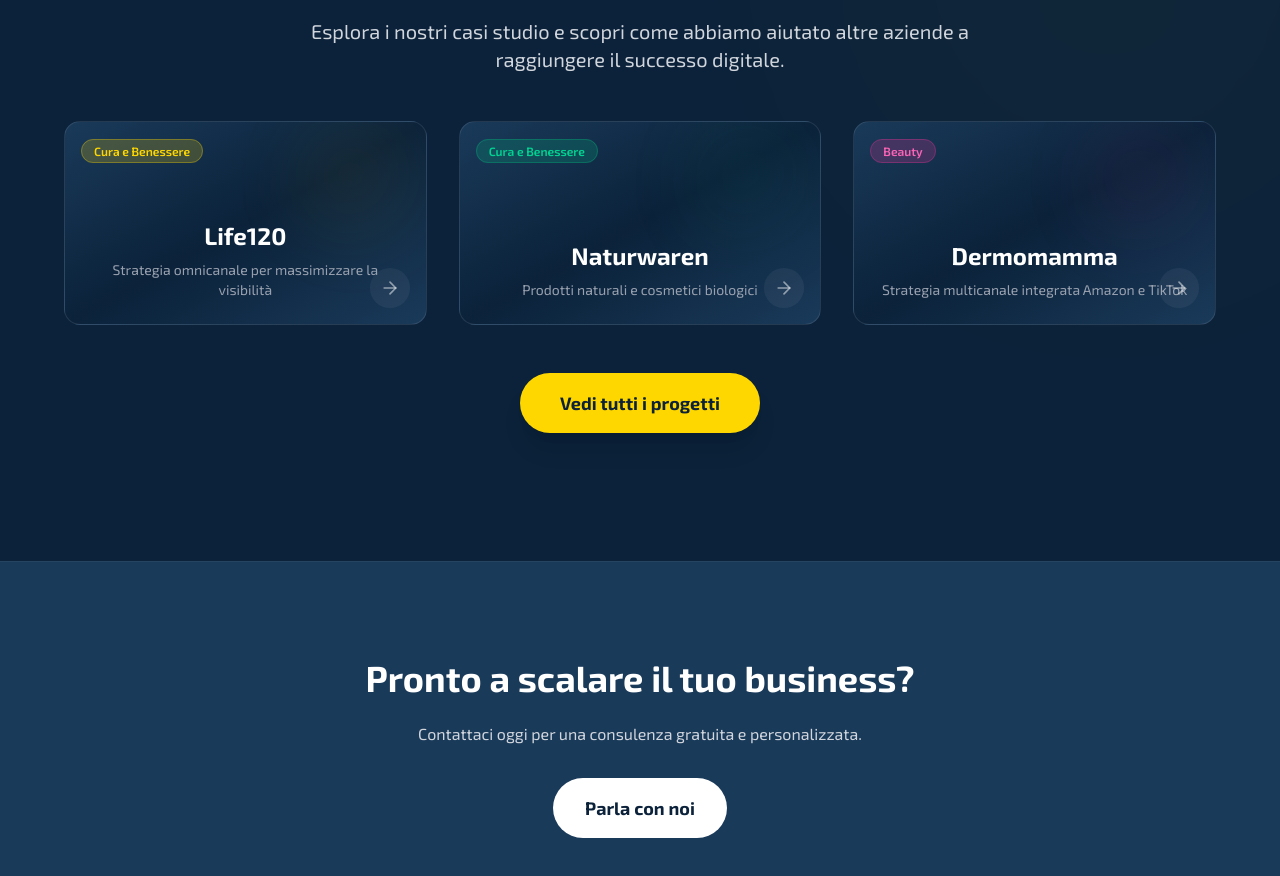
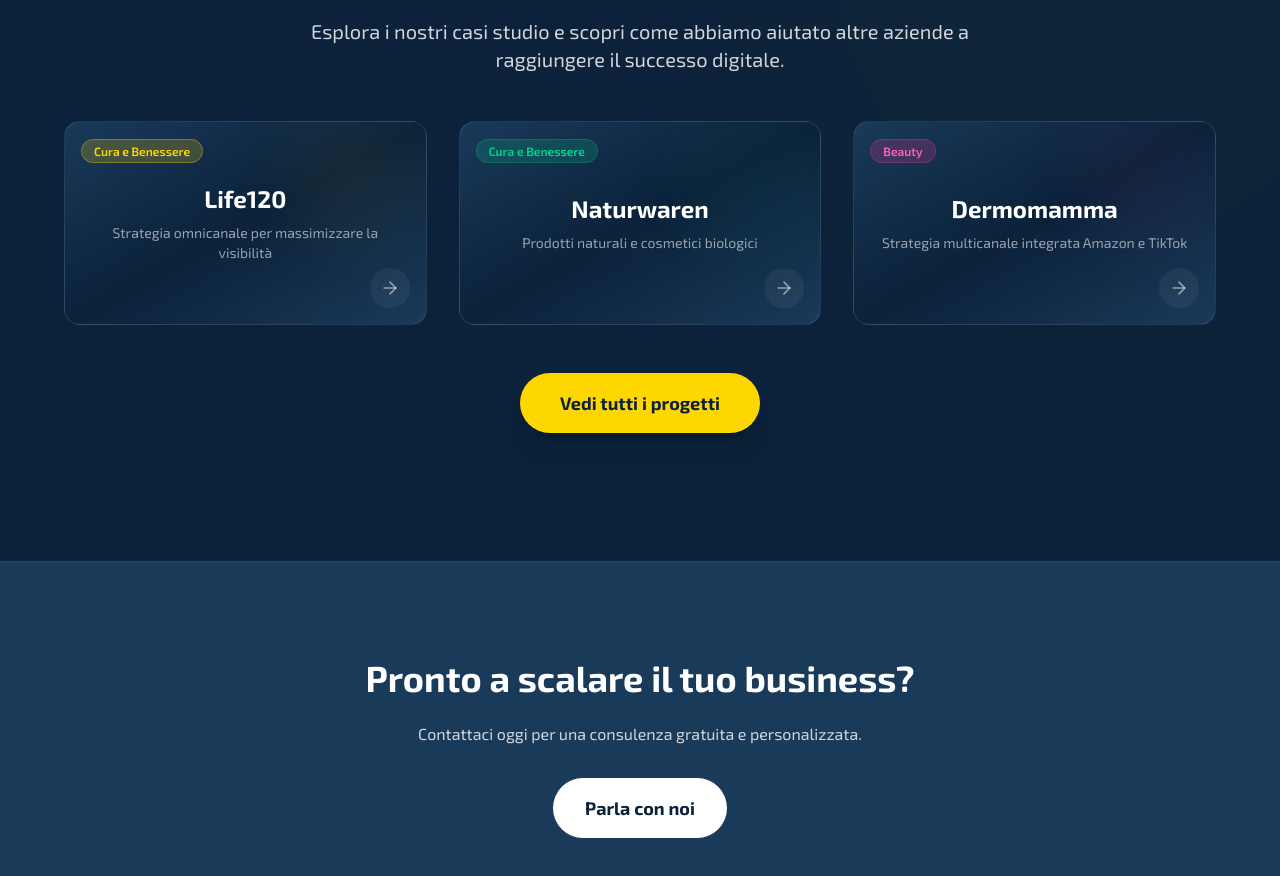
Before and after one commit to oddo99/Mela-vercel, a Next.js app: page /servizi in a window 1280 px wide. Shown: the part 3797-4673 px from the top of the page. Built offline with nearby package versions, Linux system fonts and the light colour scheme.

Commit message:
style: Center text content in case study cards

```diff
--- a/src/app/servizi/page.tsx
+++ b/src/app/servizi/page.tsx
@@ -266,7 +266,7 @@
                                         </div>
 
                                         {/* Content */}
-                                        <div className="absolute inset-0 flex flex-col justify-end p-6">
+                                        <div className="absolute inset-0 flex flex-col justify-center items-center text-center p-6">
                                             <h3 className="text-2xl font-bold text-white group-hover:text-[#FFD700] transition-colors mb-2">Life120</h3>
                                             <p className="text-sm text-gray-400 group-hover:text-gray-300 transition-colors">Strategia omnicanale per massimizzare la visibilità</p>
                                         </div>
@@ -289,7 +289,7 @@
                                             </span>
                                         </div>
 
-                                        <div className="absolute inset-0 flex flex-col justify-end p-6">
+                                        <div className="absolute inset-0 flex flex-col justify-center items-center text-center p-6">
                                             <h3 className="text-2xl font-bold text-white group-hover:text-[#FFD700] transition-colors mb-2">Naturwaren</h3>
                                             <p className="text-sm text-gray-400 group-hover:text-gray-300 transition-colors">Prodotti naturali e cosmetici biologici</p>
                                         </div>
@@ -311,7 +311,7 @@
                                             </span>
                                         </div>
 
-                                        <div className="absolute inset-0 flex flex-col justify-end p-6">
+                                        <div className="absolute inset-0 flex flex-col justify-center items-center text-center p-6">
                                             <h3 className="text-2xl font-bold text-white group-hover:text-[#FFD700] transition-colors mb-2">Dermomamma</h3>
                                             <p className="text-sm text-gray-400 group-hover:text-gray-300 transition-colors">Strategia multicanale integrata Amazon e TikTok</p>
                                         </div>
```
